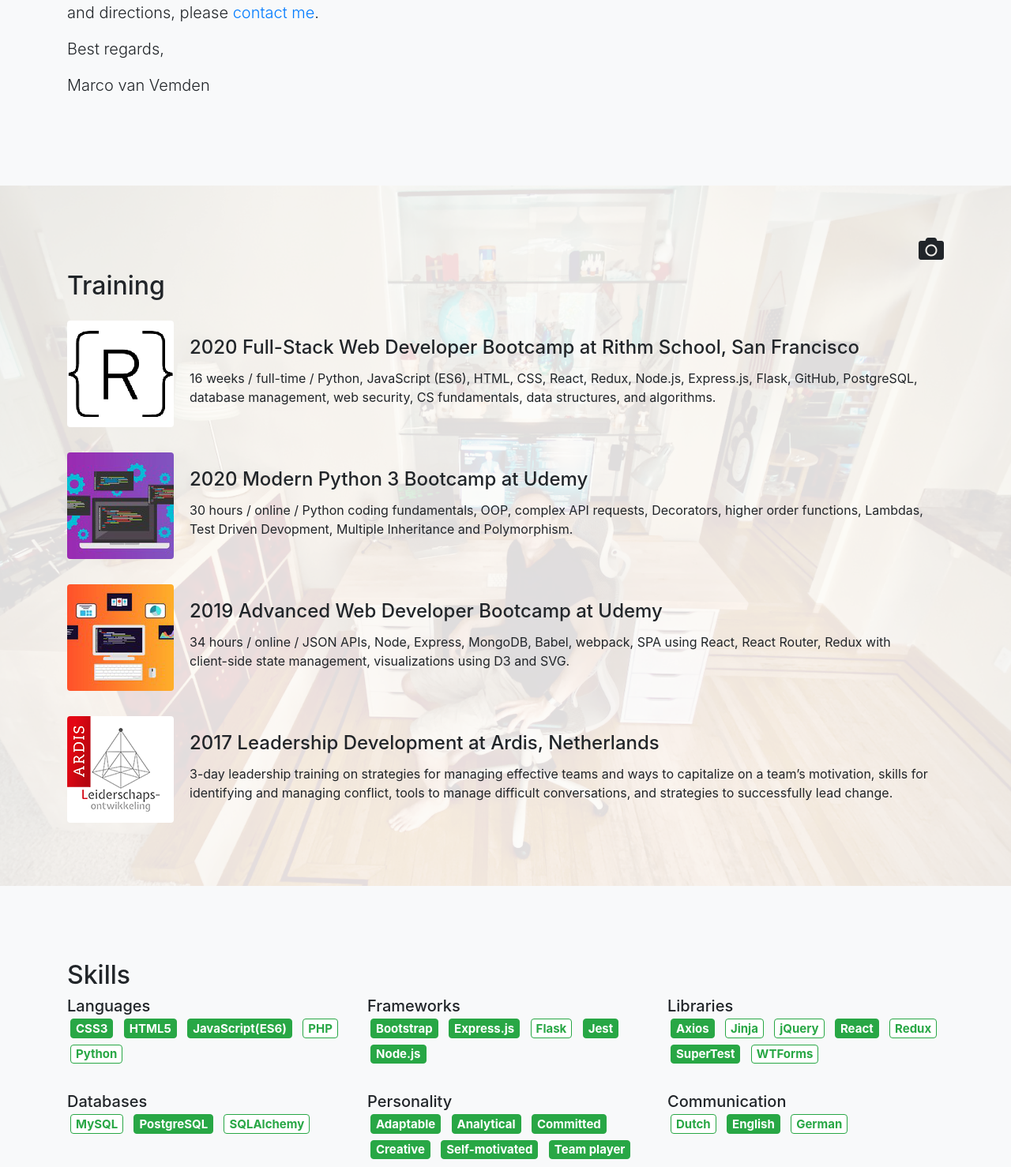
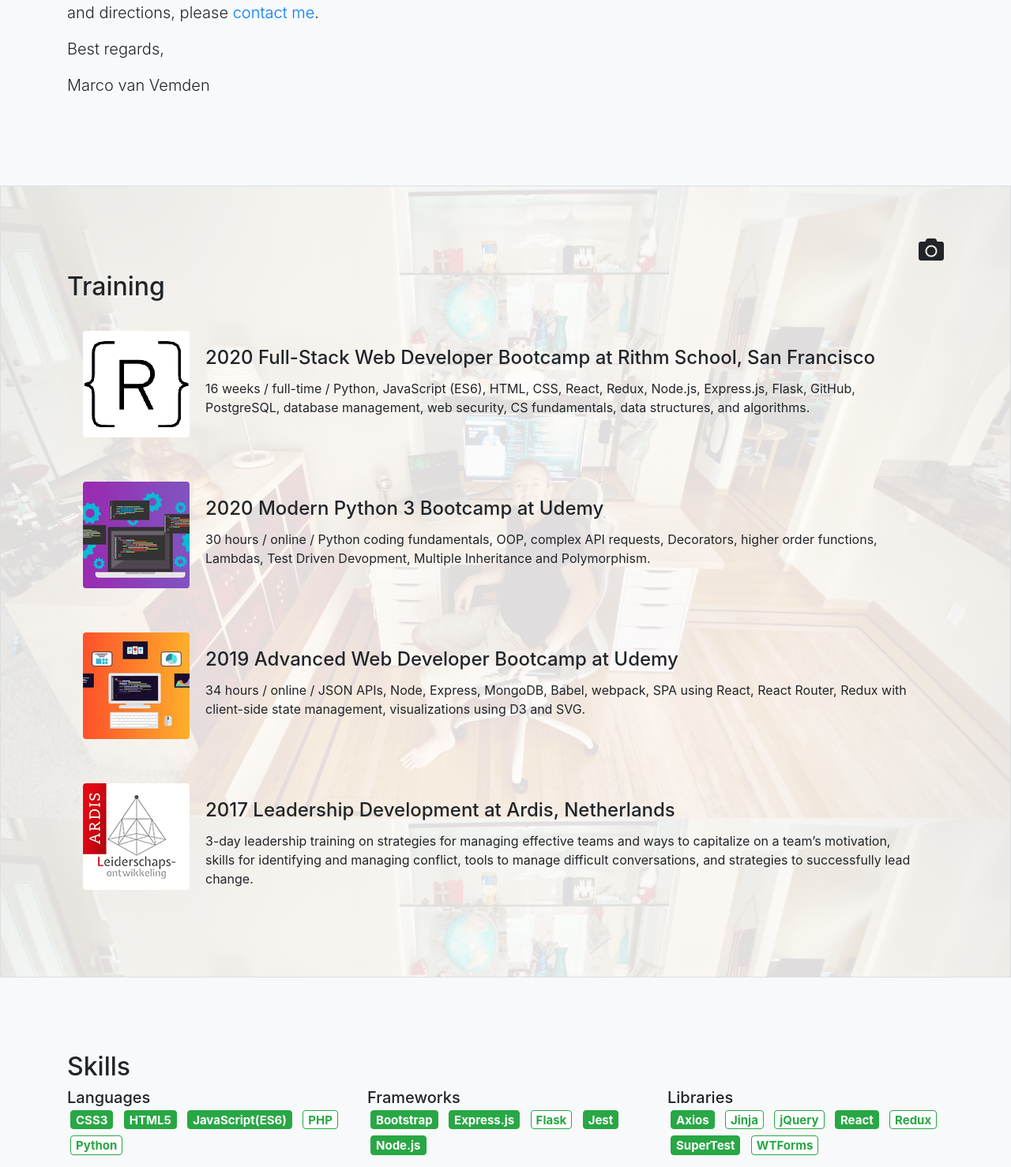
Before and after one commit to vanvemden/personal-site, a PHP site: page / in a window 1280 px wide. Shown: the part 863-2341 px from the top of the page at 79% size. Run offline with PHP 8.4, Linux system fonts and the light colour scheme.

Commit message:
add border to parallax and change badge transition

```diff
--- a/style.css
+++ b/style.css
@@ -75,6 +75,7 @@ h3 {
   background-position: center;
   background-size: cover;
   position: relative;
+  border: 1px solid #dedede;
 }
 
 .parallax .container-text {
@@ -111,6 +112,7 @@ h3 {
 .training .card {
   background-color: transparent;
   border: none;
+  padding: 0.75rem 1.25rem;
 }
 
 .training .card:hover {
@@ -119,7 +121,7 @@ h3 {
 
 /* skills section */
 .badge-secondary {
-  transition: background-color 1s ease-out;
+  transition: background-color 0.5s ease-out;
   background-color: #ffffff;
   color: #28a745;
   border: 1px solid #28a745;
```
